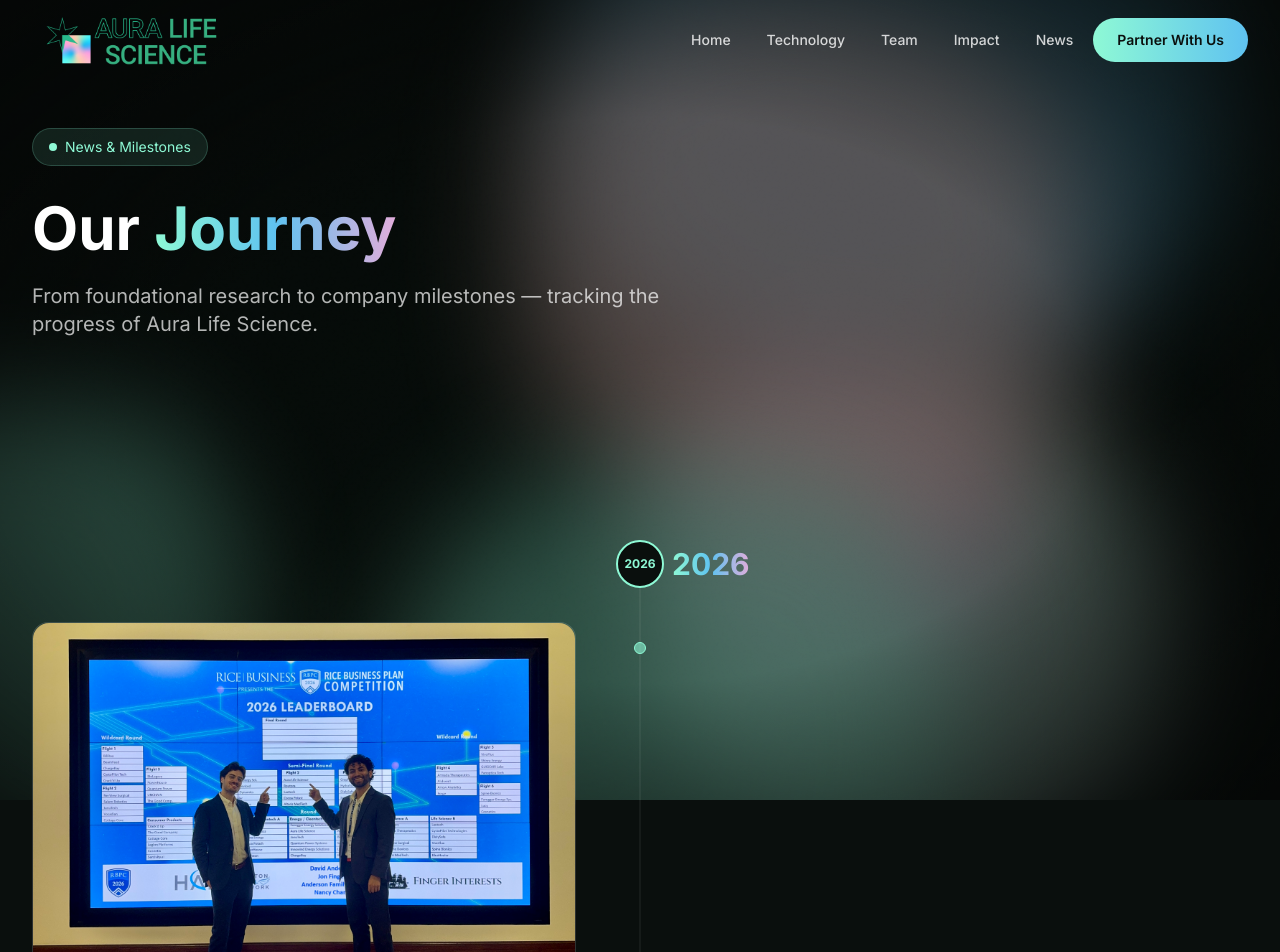
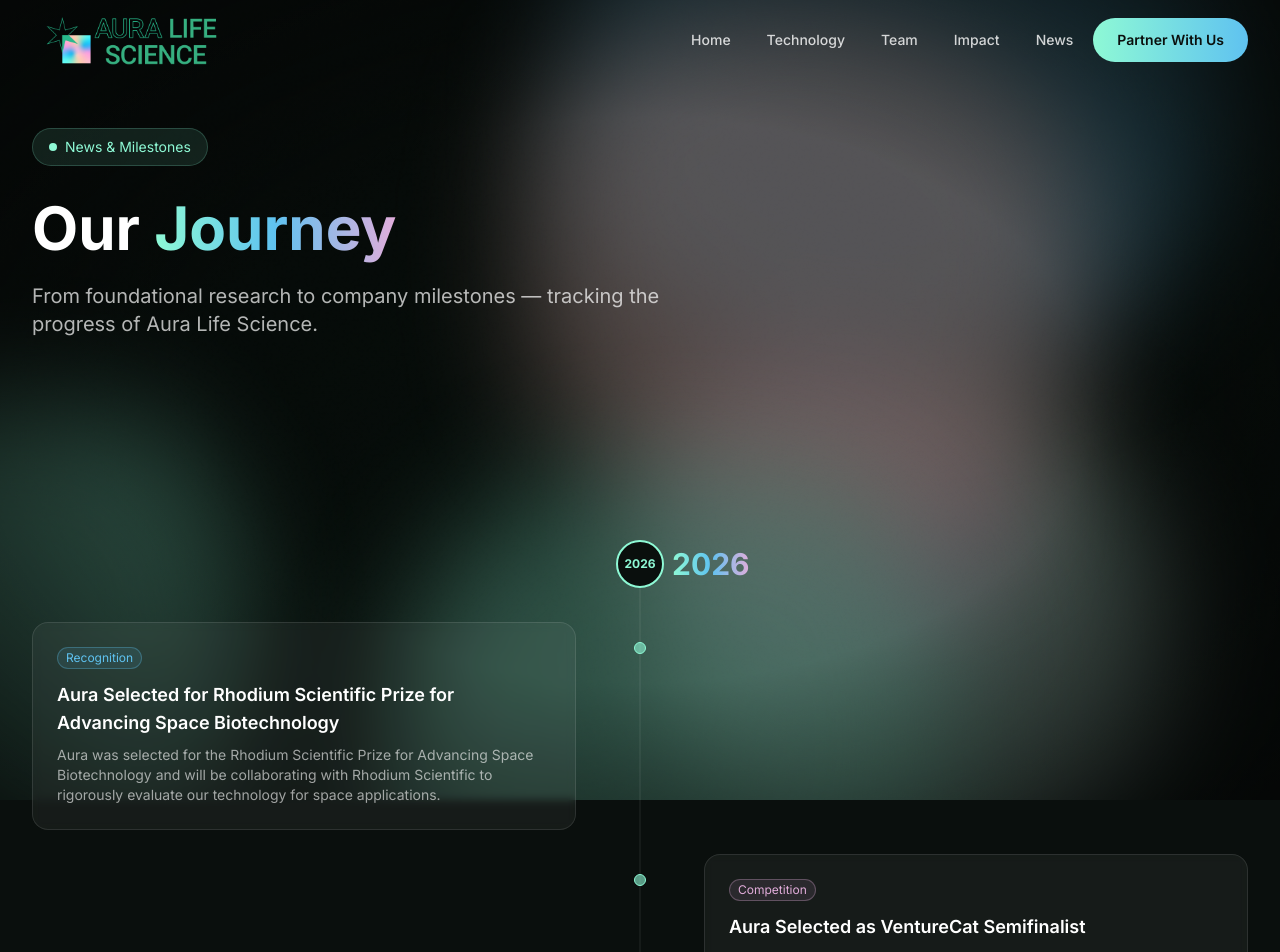
Before and after one commit to auralifescience/website, a Next.js app: page /news in a window 1280 px wide. Shown: the top 952 px of the page. Built offline with nearby package versions, Linux system fonts and the light colour scheme.

Commit message:
add VentureCat and Rhodium Scientific news items

```diff
--- a/src/app/news/page.tsx
+++ b/src/app/news/page.tsx
@@ -4,6 +4,17 @@
   {
     year: '2026',
     items: [
+      {
+        title: 'Aura Selected for Rhodium Scientific Prize for Advancing Space Biotechnology',
+        description: 'Aura was selected for the Rhodium Scientific Prize for Advancing Space Biotechnology and will be collaborating with Rhodium Scientific to rigorously evaluate our technology for space applications.',
+        tags: ['Recognition'],
+      },
+      {
+        title: 'Aura Selected as VentureCat Semifinalist',
+        description: 'Aura was selected as a semifinalist for VentureCat, Northwestern University\'s student startup competition.',
+        tags: ['Competition'],
+        link: 'https://www.venturecat.northwestern.edu/about/2026-semifinalists.html',
+      },
       {
         title: 'Aura Advances to Semifinals at Rice Business Plan Competition',
         description: 'Aura advances as one of 15 teams globally to the semifinals at the Rice Business Plan Competition.',
```
